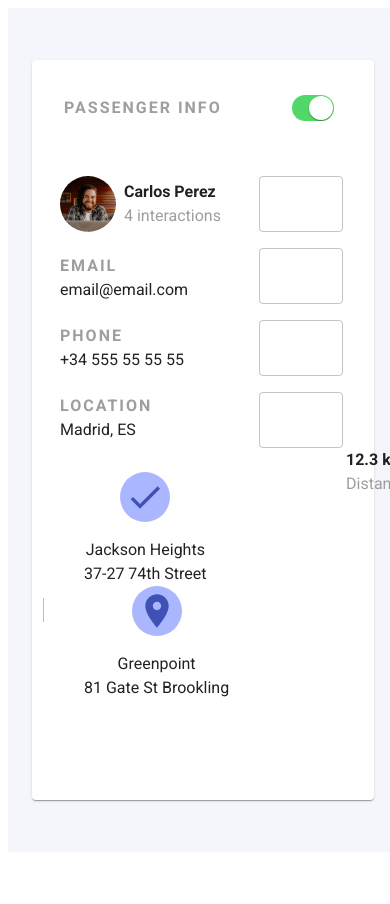
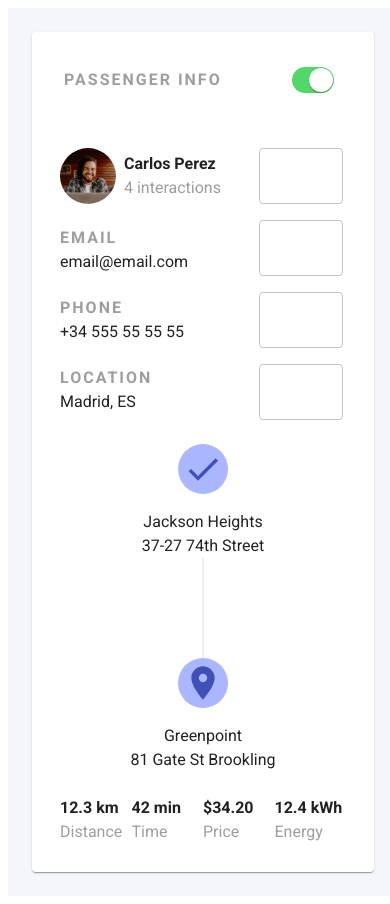
Before and after one commit to orianabreu/Onyze-test, a React (Create React App) app: page / in a window 390 px wide. Before the commit the page ends 860 px from the top, so only its background shows below. Built offline with nearby package versions, Linux system fonts and the light colour scheme; some icons are missing.

Commit message:
mobile version completed

```diff
--- a/src/PassengerInfo/index.js
+++ b/src/PassengerInfo/index.js
@@ -24,7 +24,7 @@ export default function Passenger() {
 
     const isMobile = useMediaQuery('(max-width:600px)');
 
-    const {MainContainer, heading, subtitle, container, MuiAvatar, MuiTypography, textContainer, infoContainer} = useStyles();
+    const {MainContainer, heading, subtitle, container, MuiAvatar, MuiTypography, textContainer} = useStyles();
 
   return (
     <div className={MainContainer} isMobile={isMobile}>
@@ -91,7 +91,7 @@ export default function Passenger() {
                     <PaymentButtons />
                 </Grid>
 
-                    <Grid container xs={12} className={clsx(textContainer, infoContainer)}>
+                    <Grid container xs={12} direction={isMobile ? 'row' : 'column'} alignItems='center'>
                         <Grid container xs={12}>
                             <TravelStepper />
                         </Grid>
--- a/src/PassengerInfo/styles.js
+++ b/src/PassengerInfo/styles.js
@@ -30,9 +30,6 @@ const useStyles = makeStyles((theme) => ({
       flexDirection: 'column',
       justifyContent: 'center',
     },
-    infoContainer: {
-      alignItems: 'center',
-    }
   }));
 
 
--- a/src/TravelStepper/index.js
+++ b/src/TravelStepper/index.js
@@ -7,6 +7,7 @@ import useMediaQuery from '@material-ui/core/useMediaQuery';
 import CheckIcon from '@material-ui/icons/Check';
 import LocationOnIcon from '@material-ui/icons/LocationOn';
 import useStyles from './styles';
+import Grid from '@material-ui/core/Grid';
 
 export default function TravelStepper() {
 
@@ -17,7 +18,7 @@ export default function TravelStepper() {
   return (
     <div className={root}>
       <Stepper alternativeLabel orientation={isMobile ? 'vertical' : 'horizontal'}>
-          <Step >
+          <Step style={{width:isMobile?'100%': '50%'}}>
             <StepLabel StepIconComponent={()=><div className={IconContainer}><CheckIcon className={MuiStepIcon}/></div>} >
                 <Typography>
                     Jackson Heights
@@ -26,7 +27,9 @@ export default function TravelStepper() {
                 </Typography>
             </StepLabel>
           </Step>
-          <Step active={true}>
+          {isMobile && <Grid item container xs={12} justify='center'><div style={{backgroundColor: '#efefef', width:2, height:100}}/></Grid>}
+
+          <Step active={true}  style={{width:isMobile?'100%': '50%'}}>
             <StepLabel StepIconComponent={()=><div className={IconContainer}><LocationOnIcon className={MuiStepIcon}/></div>}>
                 <Typography>
                     Greenpoint
--- a/src/styles/theme.js
+++ b/src/styles/theme.js
@@ -22,13 +22,12 @@ const theme = createMuiTheme ({
 })
 
 export const MainContainer = styled.div`
-    overflow: hidden;
     display: flex;
     justify-content: center;
     align-items: center;
     background-color: #f4f6fc;
     width: 100vw;
-    height: 100vh;
+    min-height: 100vh;
 `;
 
 export default theme;
```
